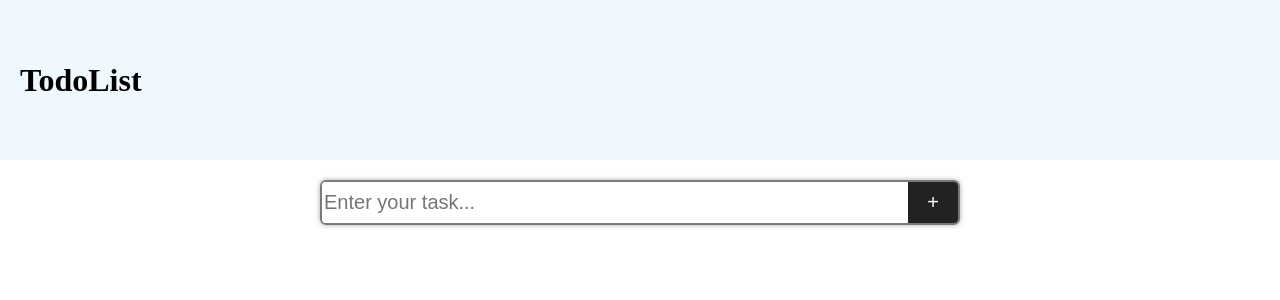
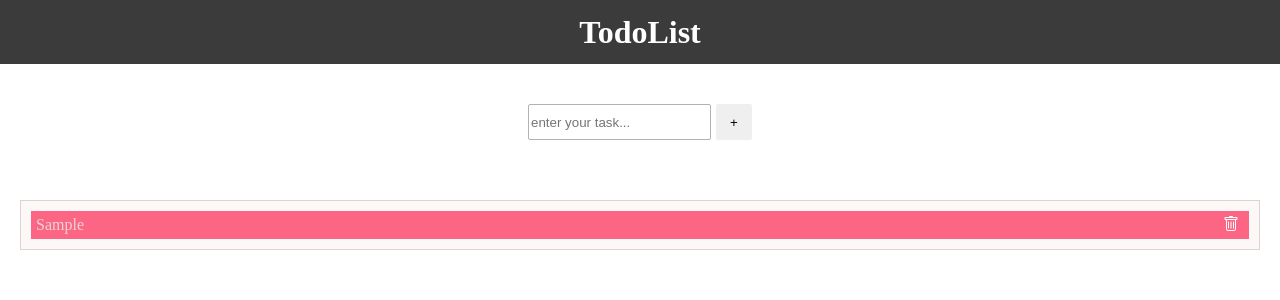
Before and after one commit to tryChampagne/sillytodo, a React (Vite) app: page / in a window 1280 px wide. Both pictures are taken after typing "Sample" into the empty fields and a click on the input "Click to add". Shown: the top 300 px of the page. Built offline with nearby package versions, Linux system fonts and the light colour scheme.

Commit message:
Feat: Display todoitems with option to delete them.

```diff
--- a/src/components/TodoForm.jsx
+++ b/src/components/TodoForm.jsx
@@ -58,13 +58,14 @@ export default function TodoForm({ setTodoList }) {
         className={` ${styles.form} ${isTooLongText ? styles.warn_animation : ""}`}
         onSubmit={handleSubmit}
       >
+
         <input
           type="text"
           value={userInput}
           onChange={(e) => {
             setUserInput(e.target.value);
           }}
-          placeholder="Enter your task..."
+          placeholder="enter your task..."
           required
           autoFocus
           className={styles.user_input}
@@ -72,8 +73,9 @@ export default function TodoForm({ setTodoList }) {
 
         <input
           type="submit"
+          title="Click to add"
           value={"+"}
-          className={styles.btn_submit}
+          className={userInputLength ? styles.btn_submit_styled : styles.btn_submit}
           disabled={isTooLongText}
         />
       </form>
--- a/src/components/TodoForm.module.css
+++ b/src/components/TodoForm.module.css
@@ -1,13 +1,42 @@
 .form_container {
-  position: relative;
+  display: flex;
+  justify-content: center;
+}
+.form {
+  display: flex;
+  padding: 40px;
 
+
+}
+
+.form_warning {
   display: flex;
-  flex-direction: column;
-  justify-content: center;
   align-items: center;
-  gap: 20px;
-  margin: 20px 0;
 }
+.user_input {
+  margin-right: 5px;
+  border: 1px solid rgb(182, 177, 177);
+
+}
+.user_input:focus{
+  border: none;
+  outline: 1px solid rgb(0, 0, 0);
+}
+
+.btn_submit {
+  border: none;
+  width: 36px;
+  height: 36px;
+}
+.btn_submit_styled{
+  height: 36px;
+  width: 36px;
+
+  border: none;
+}
+
+
+
 .only_spaces {
   position: absolute;
   top: -270px;
@@ -40,25 +69,6 @@
     opacity: 0;
   }
 }
-.form {
-  display: flex;
-
-  width: 50%;
-  height: 45px;
-  border: 2px solid rgb(122, 122, 122);
-
-  border-radius: 6px;
-  overflow: hidden;
-
-  box-shadow: 0 0 5px rgb(165, 165, 165);
-}
-.form:hover {
-  box-shadow: 0 0 10px rgb(114, 111, 111);
-}
-.form_warning {
-  display: flex;
-  align-items: center;
-}
 .warn_animation {
   animation: pulse 1s infinite;
 }
@@ -73,23 +83,3 @@
     box-shadow: 0 0 5px rgb(212, 134, 134);
   }
 }
-.user_input {
-  flex: 1;
-  height: 100%;
-  min-width: 0;
-
-  font-size: 20px;
-  color: rgb(85, 87, 87);
-  border: none;
-  outline: none;
-}
-.btn_submit {
-  width: 50px;
-  height: 100%;
-  padding: 0;
-  border: none;
-  background-color: rgb(34, 34, 34);
-  color: white;
-
-  font-size: 20px;
-}
--- a/src/index.css
+++ b/src/index.css
@@ -8,3 +8,11 @@ body {
 input[type="submit"] {
   cursor: pointer;
 }
+
+form {
+  font-size: 20px;
+}
+
+input{
+  border-radius: 2px;
+}
--- a/src/pages/HomePage.jsx
+++ b/src/pages/HomePage.jsx
@@ -19,6 +19,15 @@ export default function HomePage() {
     localStorage.setItem("todo", JSON.stringify(todoList));
   }, [todoList]);
 
+  // Event handlers
+  const deleteItem = (index) => {
+    setTodoList((prev) => {
+      const new_arr = [...prev];
+      new_arr.splice(index,1);
+      return new_arr;
+    });
+  };
+
   // JSX
   return (
     <div className={styles.home_page_wrapper}>
@@ -27,8 +36,40 @@ export default function HomePage() {
         <h1 className={styles.header}> TodoList</h1>
       </div>
 
+
+        <TodoForm setTodoList={setTodoList} />
+
       {/* Body */}
-      <TodoForm setTodoList={setTodoList} />
+
+
+
+      {/* Displayer */}
+      <div className={`${styles.hvc}`}>
+        <ol className={styles.list_item_container}>
+          {todoList.map((item, index) => (
+            <li key={index} className={styles.list_item}>
+              {" "}
+              {item}{" "}
+              <span
+                className={`${styles.trash_icon}`}
+                onClick={() => deleteItem(index)}
+              >
+                <svg
+                  xmlns="http://www.w3.org/2000/svg"
+                  width="16"
+                  height="16"
+                  fill="currentColor"
+                  className="bi bi-trash"
+                  viewBox="0 0 16 16"
+                >
+                  <path d="M5.5 5.5A.5.5 0 0 1 6 6v6a.5.5 0 0 1-1 0V6a.5.5 0 0 1 .5-.5m2.5 0a.5.5 0 0 1 .5.5v6a.5.5 0 0 1-1 0V6a.5.5 0 0 1 .5-.5m3 .5a.5.5 0 0 0-1 0v6a.5.5 0 0 0 1 0z" />
+                  <path d="M14.5 3a1 1 0 0 1-1 1H13v9a2 2 0 0 1-2 2H5a2 2 0 0 1-2-2V4h-.5a1 1 0 0 1-1-1V2a1 1 0 0 1 1-1H6a1 1 0 0 1 1-1h2a1 1 0 0 1 1 1h3.5a1 1 0 0 1 1 1zM4.118 4 4 4.059V13a1 1 0 0 0 1 1h6a1 1 0 0 0 1-1V4.059L11.882 4zM2.5 3h11V2h-11z" />
+                </svg>
+              </span>
+            </li>
+          ))}
+        </ol>
+      </div>
     </div>
   );
 }
--- a/src/pages/HomePage.module.css
+++ b/src/pages/HomePage.module.css
@@ -1,3 +1,45 @@
+.trash_icon{
+  position: absolute;
+  right: 10px;
+
+  margin: 0;
+}
+.trash_icon:hover{
+  cursor: pointer;
+}
+.trash_icon > svg{
+  height: 16px;
+  width: 16px;
+
+  fill: rgb(255, 255, 255);
+}
+.trash_icon > svg:hover{
+  height: 16px;
+  width: 16px;
+
+  fill: rgb(255, 255, 255);
+}
+.list_item{
+  position: relative;
+
+  padding: 5px;
+  margin: 10px;
+
+  font-size: 16px;
+  color: rgb(235, 213, 213);
+  background-color: rgb(252, 102, 132);
+}
+.list_item_container{
+  border: 1px solid rgb(224, 210, 210);
+  list-style-type: none;
+
+  margin: 20px;
+  padding: 0;
+
+  background-color: rgb(252, 248, 248);
+}
+
+
 .home_page_wrapper {
   height: 100vh;
   width: 100vw;
@@ -5,13 +47,15 @@
 .header_container {
   display: flex;
   align-items: center;
-  justify-content: flex-start;
+  justify-content: center;
 
-  height: 20%;
+  height: 8%;
   padding: 20px;
+  margin: 0px 0;
 
-  background-color: aliceblue;
+  background-color: rgb(59, 59, 59);
 }
 .header {
   margin: 0;
+  color: white;
 }
```
